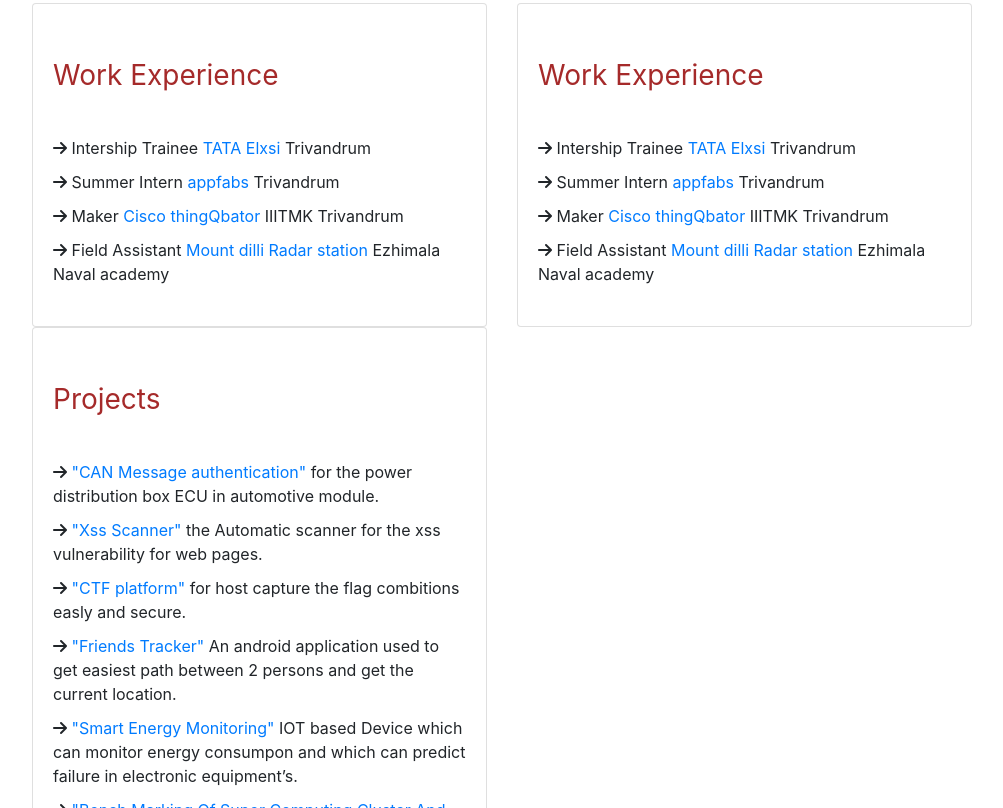
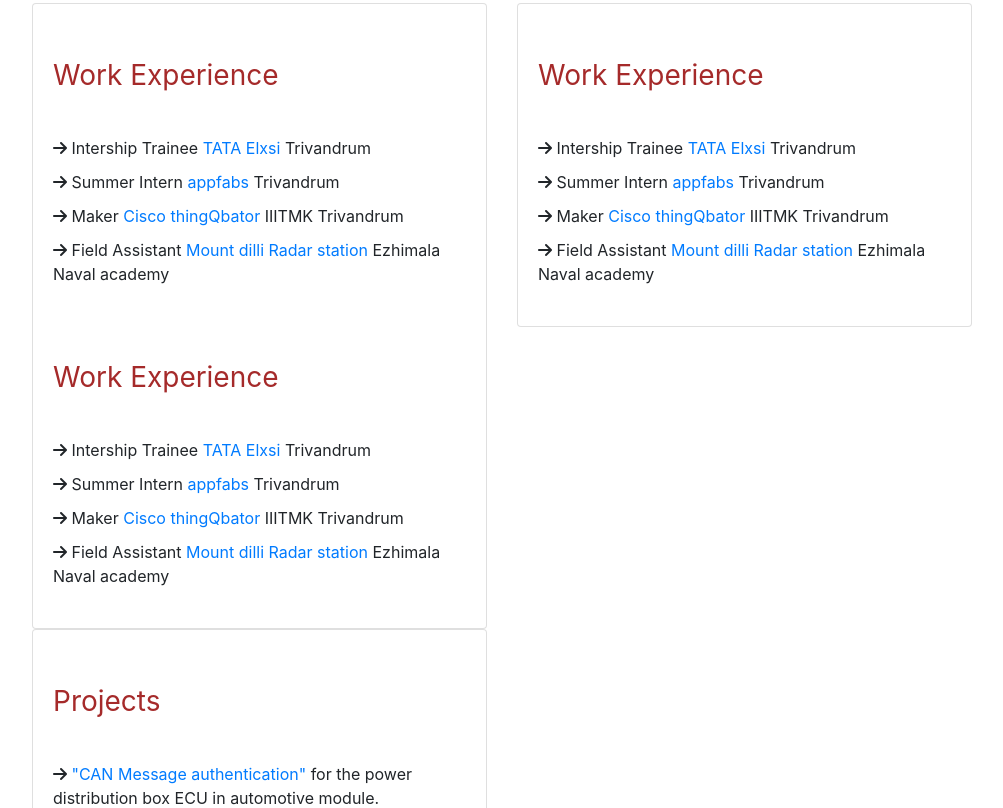
Before and after one commit to shiyada/site, a plain HTML site: page index.html in a window 1280 px wide. Shown: the part 483-1291 px from the top of the page, without its empty margins (138-1141 px from the left). Drawn offline with nearby package versions, Linux system fonts and the light colour scheme; a web font is replaced by a local one.

```diff
--- a/index.html
+++ b/index.html
@@ -58,6 +58,26 @@
                       Ezhimala Naval academy
                   </div>
               </div>
+              <div class="card-body">
+                <div class="work-h">Work Experience</div>
+                <div class="single-work">
+                    <i class="fa fa-arrow-right" aria-hidden="true"></i> Intership Trainee<a
+                        href="https://www.tataelxsi.com/" target="_blank"> TATA Elxsi</a> Trivandrum
+                </div>
+                <div class="single-work">
+                    <i class="fa fa-arrow-right" aria-hidden="true"></i> Summer Intern<a
+                        href="https://appfabs.com/" target="_blank"> appfabs</a> Trivandrum
+                </div>
+                <div class="single-work">
+                    <i class="fa fa-arrow-right" aria-hidden="true"></i> Maker <a href="https://www.cisco.com/c/m/en_in/thingqbator.html" target="_blank" > Cisco
+                      thingQbator </a> IIITMK Trivandrum
+
+                </div>
+                <div class="single-work">
+                    <i class="fa fa-arrow-right" aria-hidden="true"></i> Field Assistant <a href="/" > Mount dilli Radar station</a>
+                    Ezhimala Naval academy
+                </div>
+            </div>
           </div>
       </div>
       <div class="col-sm-6">
```
